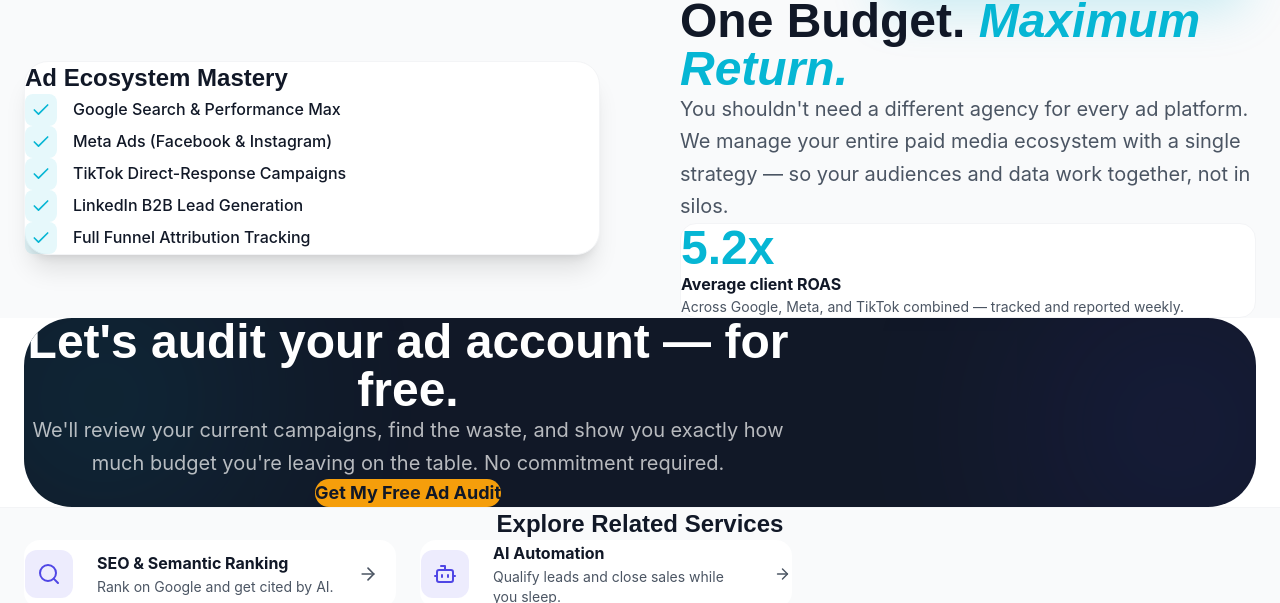
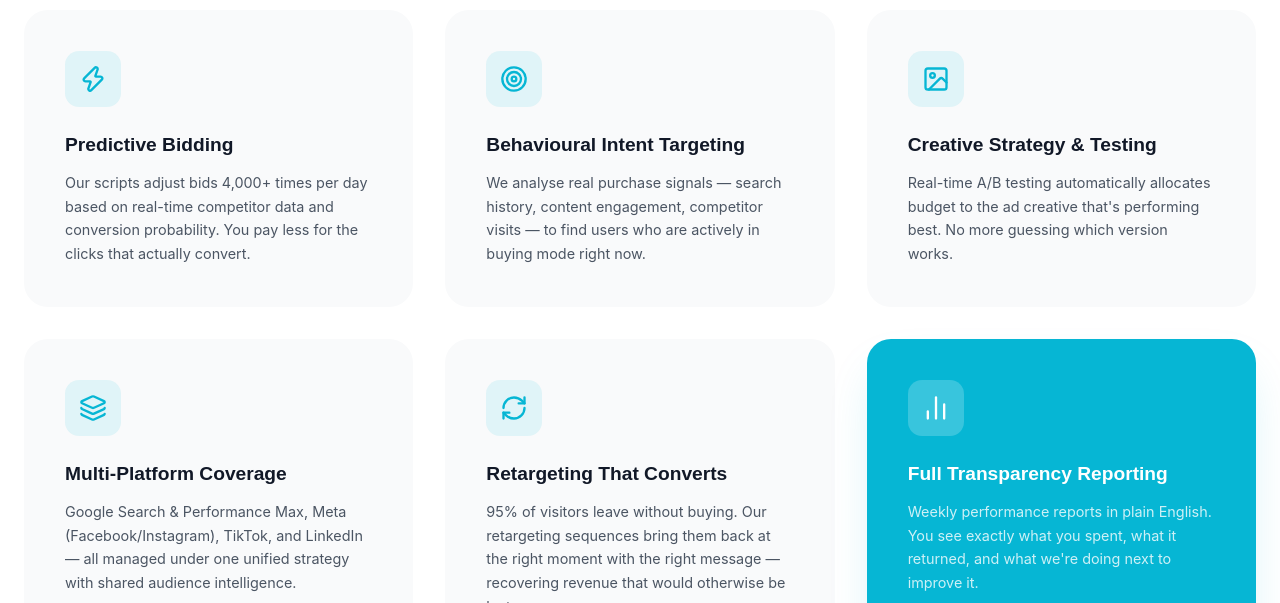
Before and after one commit to mujtaba695-afk/0aftermath-website, a website: page ads.html in a window 1280 px wide. Shown: the part 1194-1797 px from the top of the page. Drawn offline with nearby package versions, Linux system fonts and the light colour scheme.

Commit message:
fix(layout): restore sitewide card spacing, section rhythm, and grid gaps
Root cause identified: * { margin: 0; padding: 0 } universal CSS reset
was stripping ALL padding from every element at specificity 0,0,0. The
Tailwind v4 utility classes that should restore padding (p-10, py-24, etc.)
were also failing because they use calc(var(--spacing) * N) and --spacing
was never defined in the Tailwind v4 build output.

The combined result: every card had 0px internal padding, every section
had 0px vertical spacing, and every grid had 0px gap — causing total
layout collapse across all pages.

Fixes applied (all in styles.css):
1. Added --spacing: 0.25rem to :root — restores all calc()-based utilities
2. Added --text-* font-size tokens — restores all text-xl/2xl/etc. classes
3. Replaced * { padding: 0; margin: 0 } with targeted h1-p reset only
4. Added explicit section { padding: 4rem 0 } structural guardrail
5. Added hover-card { padding: 2.5rem } explicit card padding guardrail
6. Added gap-* overrides with hardcoded values for grid breathing room
7. Added icon box sizing rules for consistent icon padding inside cards
8. Cache version bumped to v6.0.0 across all 8 pages

```diff
--- a/ads.html
+++ b/ads.html
@@ -45,7 +45,7 @@
     }
     </script>
 
-    <link rel="stylesheet" href="styles.css?v=4.0.0">
+    <link rel="stylesheet" href="styles.css?v=6.0.0">
 </head>
 
 <body class="antialiased">
--- a/styles.css
+++ b/styles.css
@@ -1,11 +1,52 @@
-/* ── Layout Foundation Override ──────────────────────────────────────────
-   These rules load AFTER tailwind-build.css and enforce correct layout
-   across every page. The Tailwind v4 build outputs conflicting responsive
-   container breakpoints (max-width: 40rem → 96rem) before a correct
-   1280px override at the end. We reinforce the correct values here so
-   there is zero ambiguity regardless of CSS load order.
-─────────────────────────────────────────────────────────────────────── */
+/* ═══════════════════════════════════════════════════════════════════════
+   TAILWIND v4 SPACING FOUNDATION
+   ───────────────────────────────────────────────────────────────────────
+   Tailwind v4 generates ALL spacing utilities as calc(var(--spacing) * N)
+   but does NOT define --spacing in its build output. Without this one
+   variable, every p-*, py-*, px-*, m-*, gap-*, h-*, w-* utility computes
+   to 0px, causing total layout collapse: zero padding on cards, zero
+   vertical space between sections, zero gaps in grids.
 
+   We also define --text-* font-size tokens that Tailwind v4 references
+   (e.g. text-xl → font-size: var(--text-xl)) without declaring them.
+═══════════════════════════════════════════════════════════════════════ */
+
+:root {
+    /* ── Spacing base ─────────────────────────────────────────────────── */
+    --spacing: 0.25rem;   /* 4px — Tailwind's standard multiplier          */
+
+    /* ── Font sizes (Tailwind v4 references these as var(--text-*)) ──── */
+    --text-xs:   0.75rem;
+    --text-sm:   0.875rem;
+    --text-base: 1rem;
+    --text-lg:   1.125rem;
+    --text-xl:   1.25rem;
+    --text-2xl:  1.5rem;
+    --text-3xl:  1.875rem;
+    --text-4xl:  2.25rem;
+    --text-5xl:  3rem;
+    --text-6xl:  3.75rem;
+    --text-7xl:  4.5rem;
+    --text-8xl:  6rem;
+    --text-9xl:  8rem;
+
+    /* Line heights for font sizes */
+    --text-xs--line-height:   1rem;
+    --text-sm--line-height:   1.25rem;
+    --text-base--line-height: 1.5rem;
+    --text-lg--line-height:   1.75rem;
+    --text-xl--line-height:   1.75rem;
+    --text-2xl--line-height:  2rem;
+    --text-3xl--line-height:  2.25rem;
+    --text-4xl--line-height:  2.5rem;
+    --text-5xl--line-height:  1;
+    --text-6xl--line-height:  1;
+    --text-7xl--line-height:  1;
+    --text-8xl--line-height:  1;
+    --text-9xl--line-height:  1;
+}
+
+/* ── Container — sitewide centering & max-width ─────────────────────── */
 .container {
     width: 100% !important;
     max-width: 1280px !important;
@@ -16,12 +57,11 @@
     box-sizing: border-box !important;
 }
 
-/* Ensure all sections don't accidentally overflow or clip their containers */
+/* ── Global box model ────────────────────────────────────────────────── */
 section, footer, header > div {
     box-sizing: border-box;
 }
 
-/* Prevent any direct child of body from overflowing horizontally */
 body {
     overflow-x: hidden;
 }
@@ -66,11 +106,23 @@ body {
     --transition-smooth: all 0.4s cubic-bezier(0.4, 0, 0.2, 1);
 }
 
-* {
+/* ── Targeted CSS Reset ─────────────────────────────────────────────────
+   We reset ONLY block-level structural elements — NOT all elements.
+   The universal * { padding: 0 } reset was stripping card padding and
+   fighting every Tailwind utility class at equal specificity, leaving
+   cards, sections, and containers with zero breathing room.
+──────────────────────────────────────────────────────────────────────── */
+*, *::before, *::after {
+    box-sizing: border-box;
+}
+
+html {
     scroll-behavior: smooth;
+}
+
+h1, h2, h3, h4, h5, h6, p, ul, ol, figure, blockquote {
     margin: 0;
     padding: 0;
-    box-sizing: border-box;
 }
 
 body {
@@ -138,16 +190,106 @@ h4,
     transform: scale(1.05);
 }
 
-/* Advanced Interactions */
+/* ── Structural Layout Guardrails ───────────────────────────────────────
+   These rules enforce correct spacing for every recurring layout pattern
+   across the site. They use hardcoded rem values — no calc(var(--spacing))
+   dependency — so they work regardless of Tailwind's cascade state.
+──────────────────────────────────────────────────────────────────────── */
+
+/* Section vertical rhythm */
+section {
+    padding-top: 4rem;
+    padding-bottom: 4rem;
+}
+
+/* Override for sections that use a compact style (stats bars, borders) */
+section.py-16,
+section[class*='py-16'] {
+    padding-top: 4rem !important;
+    padding-bottom: 4rem !important;
+}
+
+section.py-24,
+section[class*='py-24'] {
+    padding-top: 6rem !important;
+    padding-bottom: 6rem !important;
+}
+
+section.py-20,
+section[class*='py-20'] {
+    padding-top: 5rem !important;
+    padding-bottom: 5rem !important;
+}
+
+/* Hero sections always get generous top padding to account for fixed header */
+section[class*='min-h'] {
+    padding-top: 9rem !important;
+    padding-bottom: 5rem !important;
+}
+
+/* Feature / service cards */
 .hover-card {
+    padding: 2.5rem;                /* 40px internal breathing room    */
+    border-radius: 1.5rem;          /* 24px — consistent rounded look  */
+    border: 1px solid transparent;
     transition: var(--transition-smooth);
-    border: 1px solid transparent;
 }
 
 .hover-card:hover {
     border-color: rgba(79, 70, 229, 0.2);
     transform: translateY(-8px);
     box-shadow: 0 20px 25px -5px rgba(0, 0, 0, 0.05);
+}
+
+/* Card grids — restore gap between cards */
+.grid {
+    gap: 2rem;
+}
+
+/* Specific grid gap overrides */
+.gap-8  { gap: 2rem !important; }
+.gap-10 { gap: 2.5rem !important; }
+.gap-6  { gap: 1.5rem !important; }
+.gap-4  { gap: 1rem !important; }
+
+/* Text section spacing inside cards/content blocks */
+.hover-card h3 {
+    margin-bottom: 0.75rem;
+    font-size: 1.2rem;
+    font-weight: 700;
+}
+
+.hover-card p {
+    line-height: 1.65;
+    font-size: 0.9rem;
+}
+
+/* Icon box in cards — ensures icon doesn't sit flush at card top edge */
+.hover-card > div:first-child,
+.hover-card [class*='w-14'],
+.hover-card [class*='w-12'],
+.hover-card [class*='w-16'] {
+    display: flex;
+    align-items: center;
+    justify-content: center;
+    margin-bottom: 1.5rem;
+    width: 3.5rem;
+    height: 3.5rem;
+    border-radius: 0.875rem;
+    flex-shrink: 0;
+}
+
+
+/* CTA dark banner sections */
+.bg-\[\#111827\],
+[style*='background'][class*='rounded'] {
+    padding: 5rem !important;
+}
+
+@media (max-width: 768px) {
+    .bg-\[\#111827\] {
+        padding: 3rem 1.5rem !important;
+    }
 }
 
 /* Animation Utilities */
```
Also changed, not shown: automation.html (+1 -1 lines), email-marketing.html (+1 -1 lines), index.html (+1 -1 lines), roi-calculator.html (+1 -1 lines), seo.html (+1 -1 lines), social-media.html (+1 -1 lines), website-development.html (+1 -1 lines).
